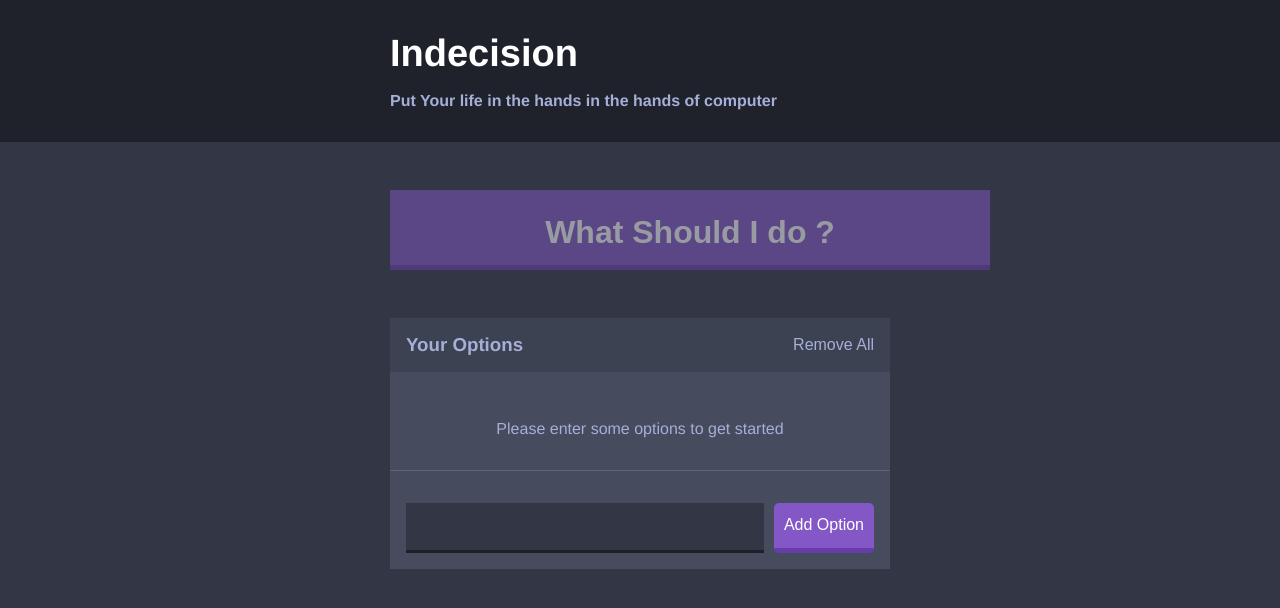
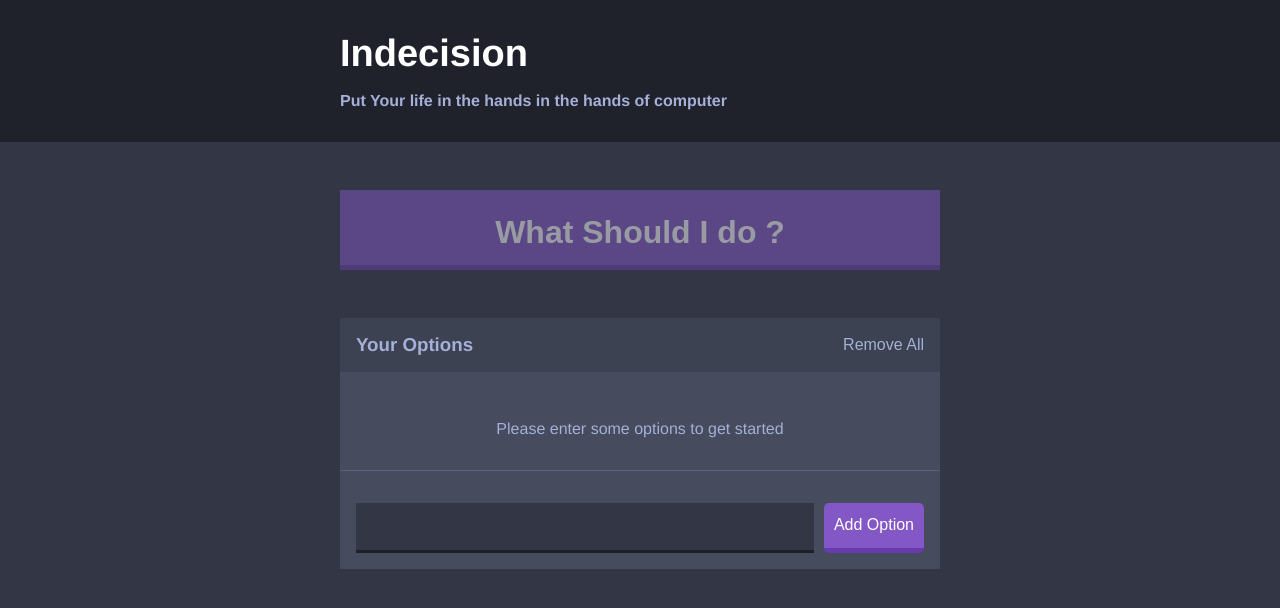
Before and after one commit to anaaf/Indecision-app, a React (Create React App) app: page / in a window 1280 px wide. Shown: the top 608 px of the page. Built offline with nearby package versions, Linux system fonts and the light colour scheme.

Commit message:
container updated

```diff
--- a/src/Component/styling/Component/_container.scss
+++ b/src/Component/styling/Component/_container.scss
@@ -1,7 +1,7 @@
 @import './base/settings';
 
 .container {
-    max-width: 50rem;
+    max-width: 60rem;
     margin: 0 auto;
     padding: 0 $m-size;
 }
```
